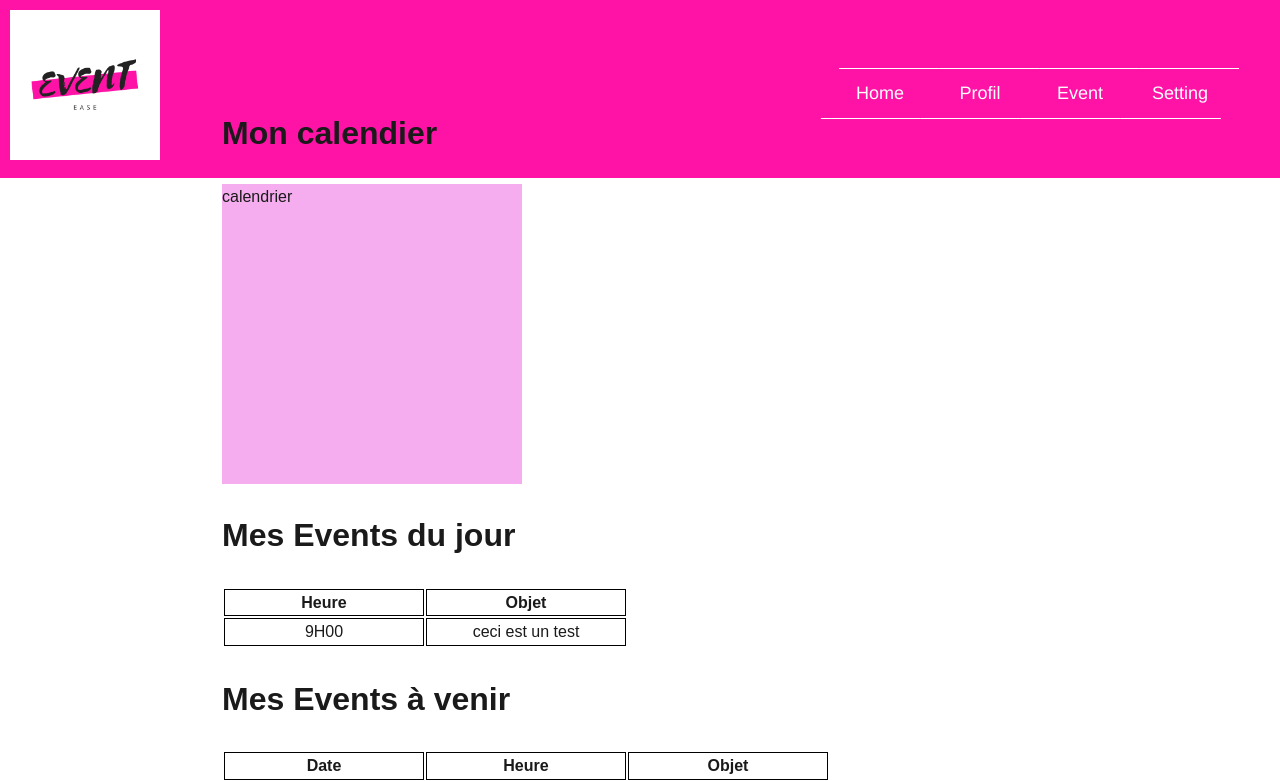
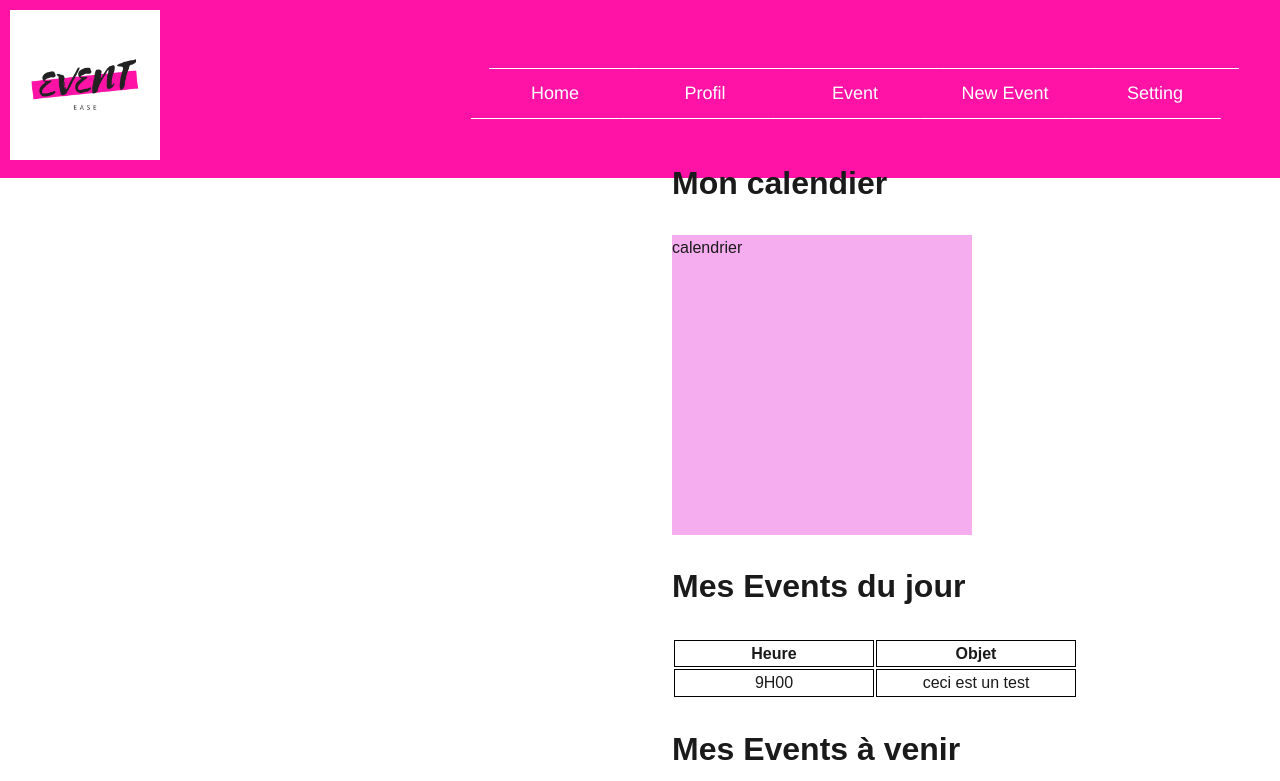
Before and after one commit to melaniemdm/event_ease, a React (Create React App) app: page /#/profile in a window 1280 px wide. Shown: the top 781 px of the page. Built offline with nearby package versions, Linux system fonts and the light colour scheme.

Commit message:
fix(js & css) add navitem

```diff
--- a/src/component/Navigate/index.js
+++ b/src/component/Navigate/index.js
@@ -3,6 +3,7 @@ import './style.scss';
 export default function Header(){
     return <nav className="containerNavigate"><ul className="navigate">
     <li className="navItem"><p>Setting</p></li>
+    <li className="navItem"><p>New Event</p></li>
     <li className="navItem"><p>Event</p></li>
     <li className="navItem"><p>Profil</p></li>
     <li className="navItem"><p>Home</p></li>
--- a/src/component/Navigate/style.scss
+++ b/src/component/Navigate/style.scss
@@ -19,7 +19,7 @@ color: white;
     border-left: none;
     border-right: none;
     transform: skew(160deg);
-    width: 100px;
+    width: 150px;
     text-align: center;
     &:hover{
         font-size: 20px;
```
